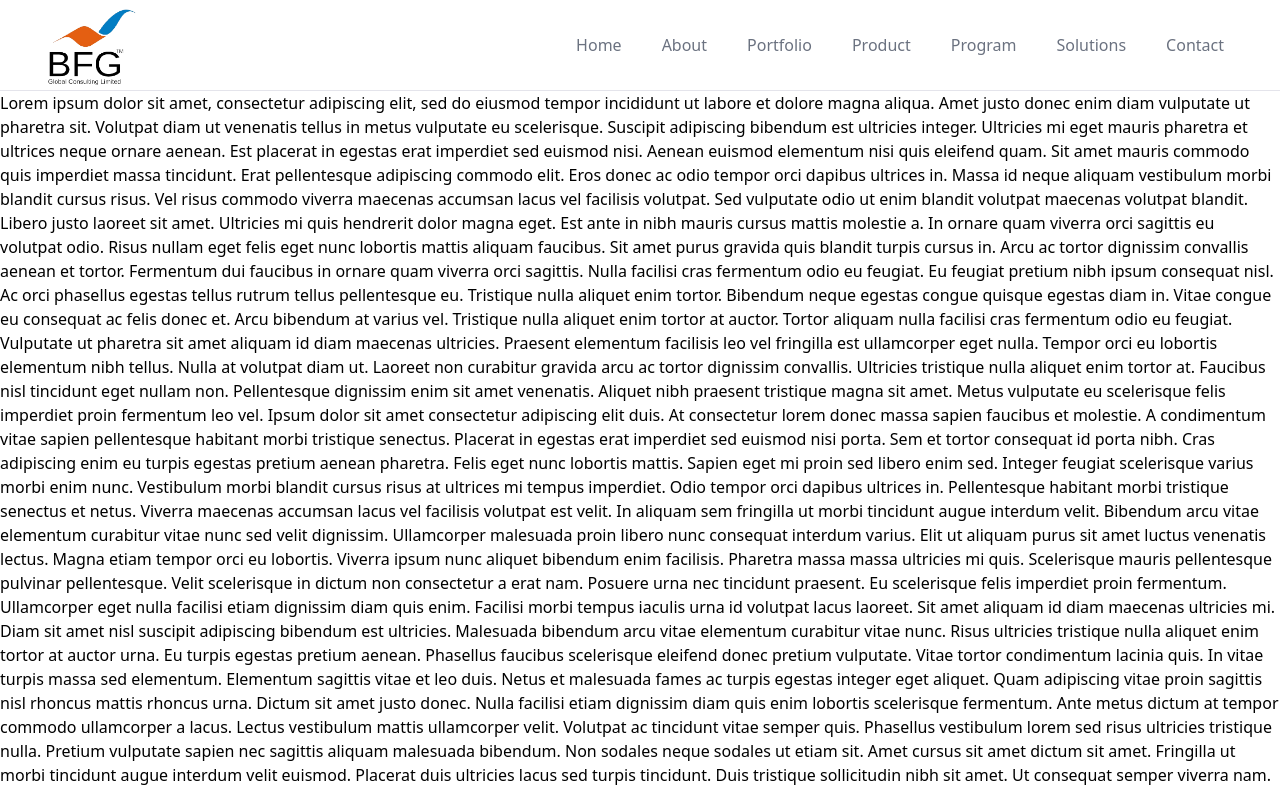
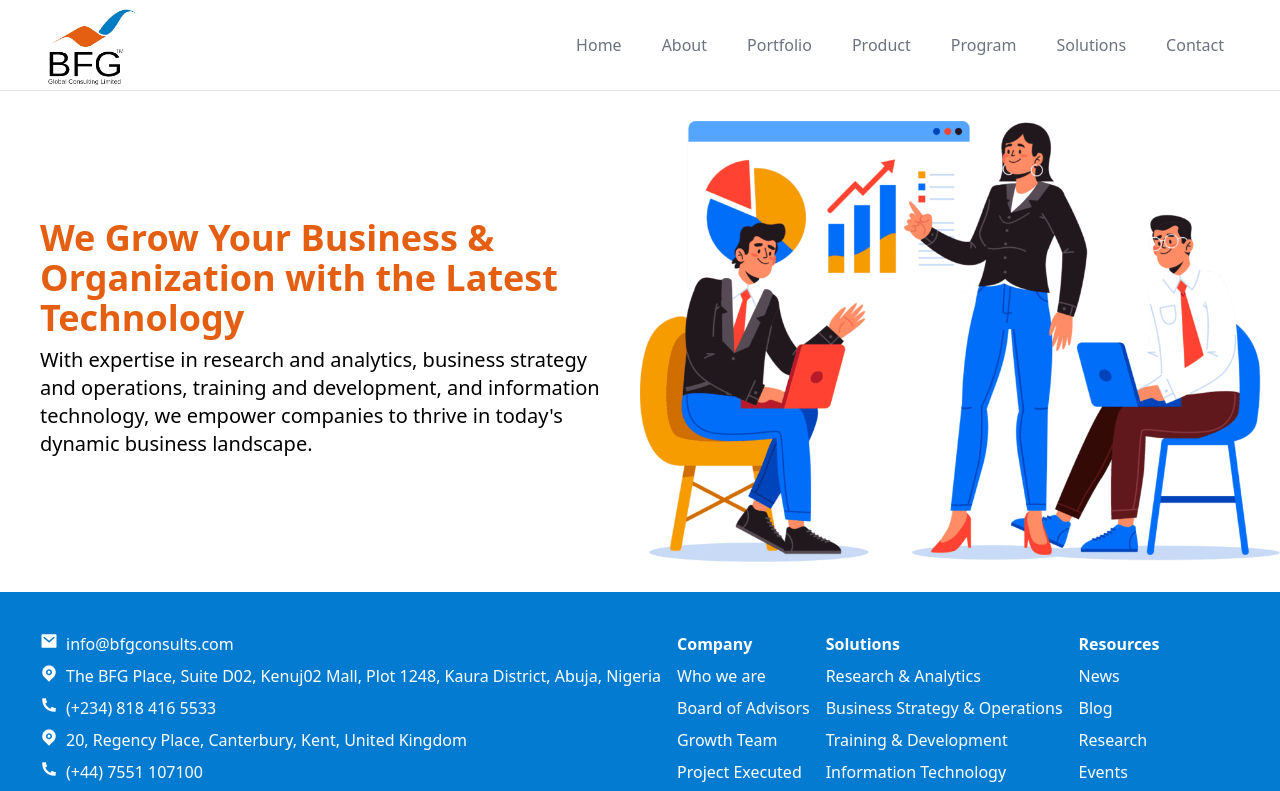
Before and after one commit to bfgglobalconsults/bfg-website, a Next.js app: page / in a window 1280 px wide. Shown: the top 791 px of the page. Built offline with nearby package versions, Linux system fonts and the light colour scheme.

Commit message:
banner added

```diff
--- a/src/app/page.js
+++ b/src/app/page.js
@@ -1,6 +1,7 @@
 "use client";
 import { useState, useEffect } from "react";
 import Image from "next/image";
+import Banner from "../../public/assets/header-banner.png";
 import Logo from "./bfg-logo.png";
 import Animation from "../../public/office_banner.jpg";
 
@@ -9,33 +10,18 @@ export default function Main() {
 
   return (
     <>
-      <div className="">
-      Lorem ipsum dolor sit amet, consectetur adipiscing elit, sed do eiusmod tempor incididunt ut labore et dolore magna aliqua. Amet justo donec enim diam vulputate ut pharetra sit. Volutpat diam ut venenatis tellus in metus vulputate eu scelerisque. Suscipit adipiscing bibendum est ultricies integer. Ultricies mi eget mauris pharetra et ultrices neque ornare aenean. Est placerat in egestas erat imperdiet sed euismod nisi. Aenean euismod elementum nisi quis eleifend quam. Sit amet mauris commodo quis imperdiet massa tincidunt. Erat pellentesque adipiscing commodo elit. Eros donec ac odio tempor orci dapibus ultrices in. Massa id neque aliquam vestibulum morbi blandit cursus risus. Vel risus commodo viverra maecenas accumsan lacus vel facilisis volutpat. Sed vulputate odio ut enim blandit volutpat maecenas volutpat blandit.
-
-Libero justo laoreet sit amet. Ultricies mi quis hendrerit dolor magna eget. Est ante in nibh mauris cursus mattis molestie a. In ornare quam viverra orci sagittis eu volutpat odio. Risus nullam eget felis eget nunc lobortis mattis aliquam faucibus. Sit amet purus gravida quis blandit turpis cursus in. Arcu ac tortor dignissim convallis aenean et tortor. Fermentum dui faucibus in ornare quam viverra orci sagittis. Nulla facilisi cras fermentum odio eu feugiat. Eu feugiat pretium nibh ipsum consequat nisl. Ac orci phasellus egestas tellus rutrum tellus pellentesque eu. Tristique nulla aliquet enim tortor. Bibendum neque egestas congue quisque egestas diam in. Vitae congue eu consequat ac felis donec et. Arcu bibendum at varius vel. Tristique nulla aliquet enim tortor at auctor. Tortor aliquam nulla facilisi cras fermentum odio eu feugiat. Vulputate ut pharetra sit amet aliquam id diam maecenas ultricies.
-
-Praesent elementum facilisis leo vel fringilla est ullamcorper eget nulla. Tempor orci eu lobortis elementum nibh tellus. Nulla at volutpat diam ut. Laoreet non curabitur gravida arcu ac tortor dignissim convallis. Ultricies tristique nulla aliquet enim tortor at. Faucibus nisl tincidunt eget nullam non. Pellentesque dignissim enim sit amet venenatis. Aliquet nibh praesent tristique magna sit amet. Metus vulputate eu scelerisque felis imperdiet proin fermentum leo vel. Ipsum dolor sit amet consectetur adipiscing elit duis. At consectetur lorem donec massa sapien faucibus et molestie.
-
-A condimentum vitae sapien pellentesque habitant morbi tristique senectus. Placerat in egestas erat imperdiet sed euismod nisi porta. Sem et tortor consequat id porta nibh. Cras adipiscing enim eu turpis egestas pretium aenean pharetra. Felis eget nunc lobortis mattis. Sapien eget mi proin sed libero enim sed. Integer feugiat scelerisque varius morbi enim nunc. Vestibulum morbi blandit cursus risus at ultrices mi tempus imperdiet. Odio tempor orci dapibus ultrices in. Pellentesque habitant morbi tristique senectus et netus. Viverra maecenas accumsan lacus vel facilisis volutpat est velit. In aliquam sem fringilla ut morbi tincidunt augue interdum velit. Bibendum arcu vitae elementum curabitur vitae nunc sed velit dignissim. Ullamcorper malesuada proin libero nunc consequat interdum varius. Elit ut aliquam purus sit amet luctus venenatis lectus. Magna etiam tempor orci eu lobortis. Viverra ipsum nunc aliquet bibendum enim facilisis.
-
-Pharetra massa massa ultricies mi quis. Scelerisque mauris pellentesque pulvinar pellentesque. Velit scelerisque in dictum non consectetur a erat nam. Posuere urna nec tincidunt praesent. Eu scelerisque felis imperdiet proin fermentum. Ullamcorper eget nulla facilisi etiam dignissim diam quis enim. Facilisi morbi tempus iaculis urna id volutpat lacus laoreet. Sit amet aliquam id diam maecenas ultricies mi. Diam sit amet nisl suscipit adipiscing bibendum est ultricies. Malesuada bibendum arcu vitae elementum curabitur vitae nunc. Risus ultricies tristique nulla aliquet enim tortor at auctor urna. Eu turpis egestas pretium aenean.
-
-Phasellus faucibus scelerisque eleifend donec pretium vulputate. Vitae tortor condimentum lacinia quis. In vitae turpis massa sed elementum. Elementum sagittis vitae et leo duis. Netus et malesuada fames ac turpis egestas integer eget aliquet. Quam adipiscing vitae proin sagittis nisl rhoncus mattis rhoncus urna. Dictum sit amet justo donec. Nulla facilisi etiam dignissim diam quis enim lobortis scelerisque fermentum. Ante metus dictum at tempor commodo ullamcorper a lacus. Lectus vestibulum mattis ullamcorper velit.
-
-Volutpat ac tincidunt vitae semper quis. Phasellus vestibulum lorem sed risus ultricies tristique nulla. Pretium vulputate sapien nec sagittis aliquam malesuada bibendum. Non sodales neque sodales ut etiam sit. Amet cursus sit amet dictum sit amet. Fringilla ut morbi tincidunt augue interdum velit euismod. Placerat duis ultricies lacus sed turpis tincidunt. Duis tristique sollicitudin nibh sit amet. Ut consequat semper viverra nam. Blandit turpis cursus in hac habitasse platea dictumst. Dignissim cras tincidunt lobortis feugiat vivamus at augue eget. Euismod nisi porta lorem mollis aliquam ut porttitor leo a. Turpis nunc eget lorem dolor sed viverra ipsum. Id consectetur purus ut faucibus pulvinar. Laoreet id donec ultrices tincidunt arcu non. Gravida arcu ac tortor dignissim. Etiam non quam lacus suspendisse faucibus interdum posuere lorem. Pharetra diam sit amet nisl suscipit adipiscing bibendum est.
-
-Augue mauris augue neque gravida in fermentum et. Leo duis ut diam quam nulla porttitor massa. Tincidunt id aliquet risus feugiat in ante metus dictum at. Turpis egestas sed tempus urna et. Pulvinar elementum integer enim neque volutpat ac tincidunt vitae semper. In dictum non consectetur a. Vivamus at augue eget arcu dictum varius duis. At elementum eu facilisis sed odio. Quis risus sed vulputate odio. Pellentesque habitant morbi tristique senectus et. Adipiscing vitae proin sagittis nisl rhoncus mattis. Orci nulla pellentesque dignissim enim sit amet venenatis. Nibh mauris cursus mattis molestie.
-
-In fermentum posuere urna nec. Proin sed libero enim sed faucibus. Odio pellentesque diam volutpat commodo sed egestas egestas. Felis donec et odio pellentesque diam volutpat. Aliquet porttitor lacus luctus accumsan tortor posuere ac. Vel risus commodo viverra maecenas. Nibh mauris cursus mattis molestie a iaculis at erat pellentesque. Nec feugiat in fermentum posuere urna nec. Tellus integer feugiat scelerisque varius. Volutpat blandit aliquam etiam erat velit scelerisque in. Nunc congue nisi vitae suscipit tellus mauris a diam maecenas. Neque ornare aenean euismod elementum nisi quis eleifend quam adipiscing. Libero enim sed faucibus turpis in eu mi bibendum neque.
-
-Iaculis urna id volutpat lacus laoreet. Amet volutpat consequat mauris nunc congue nisi vitae suscipit tellus. Egestas sed tempus urna et pharetra pharetra massa. Porttitor lacus luctus accumsan tortor posuere ac ut consequat. Dui faucibus in ornare quam. Ut etiam sit amet nisl purus in mollis nunc sed. Tincidunt lobortis feugiat vivamus at augue. Pellentesque id nibh tortor id aliquet lectus proin nibh. Sem integer vitae justo eget magna fermentum iaculis eu. Elementum nisi quis eleifend quam adipiscing vitae proin. Justo donec enim diam vulputate ut pharetra sit amet. Et tortor at risus viverra adipiscing at in tellus integer. Mi ipsum faucibus vitae aliquet nec ullamcorper sit. Quam id leo in vitae turpis massa sed elementum tempus. Sed euismod nisi porta lorem mollis aliquam ut.
-
-Nisi est sit amet facilisis magna etiam tempor orci. Vitae ultricies leo integer malesuada nunc vel. Quam pellentesque nec nam aliquam sem et tortor. Eleifend mi in nulla posuere sollicitudin aliquam ultrices sagittis orci. Aliquet sagittis id consectetur purus ut faucibus pulvinar elementum integer. Felis donec et odio pellentesque diam volutpat commodo. Varius duis at consectetur lorem. Feugiat scelerisque varius morbi enim nunc faucibus. Mattis enim ut tellus elementum sagittis. Egestas maecenas pharetra convallis posuere. Elit sed vulputate mi sit amet mauris commodo. Aliquam sem fringilla ut morbi tincidunt augue interdum. Est ultricies integer quis auctor elit sed vulputate. Tempus quam pellentesque nec nam aliquam sem et tortor. Lectus quam id leo in vitae turpis massa sed elementum. Morbi leo urna molestie at elementum eu.
-
-Ipsum a arcu cursus vitae congue. Mi in nulla posuere sollicitudin aliquam. Ut consequat semper viverra nam libero justo laoreet. Hendrerit gravida rutrum quisque non tellus orci. Ut venenatis tellus in metus vulputate. Eu consequat ac felis donec et odio pellentesque diam. Consectetur purus ut faucibus pulvinar. Urna et pharetra pharetra massa massa ultricies. Pellentesque habitant morbi tristique senectus et netus et. Ipsum consequat nisl vel pretium lectus quam id leo. At urna condimentum mattis pellentesque id. Arcu risus quis varius quam quisque id diam vel quam. Iaculis urna id volutpat lacus. Vel fringilla est ullamcorper eget nulla facilisi. Enim eu turpis egestas pretium aenean pharetra. Malesuada proin libero nunc consequat interdum. Sit amet cursus sit amet dictum sit amet. Fusce ut placerat orci nulla pellentesque dignissim.
-
-Lectus mauris ultrices eros in cursus turpis. Eget egestas purus viverra accumsan in nisl nisi scelerisque. Nunc id cursus metus aliquam eleifend mi. In massa tempor nec feugiat nisl pretium fusce id velit. Enim sed faucibus turpis in eu mi. Tristique risus nec feugiat in fermentum posuere urna nec. Nunc sed augue lacus viverra vitae congue. Semper viverra nam libero justo. Semper eget duis at tellus at. Vivamus at augue eget arcu dictum varius duis at consectetur. Massa tincidunt dui ut ornare lectus sit amet. Amet tellus cras adipiscing enim eu. Arcu cursus vitae congue mauris. Amet purus gravida quis blandit turpis. Facilisis magna etiam tempor orci eu. Tellus in hac habitasse platea dictumst vestibulum rhoncus est pellentesque. At lectus urna duis convallis convallis tellus. Sollicitudin aliquam ultrices sagittis orci a scelerisque.
-
+      <div className="py-[30px]">
+        <div className="w-full flex items-center">
+          <div className="w-[50%]">
+              <div className="p-[40px]">
+                <h3 className="font-bold text-4xl text-[#E45F11]">We Grow Your Business & Organization with the Latest Technology</h3>
+                <p className="text-xl my-2">With expertise  in research and analytics, business strategy and operations, training and development, and information technology, we empower companies to thrive in today's dynamic business landscape.  </p>
+              </div>
+          </div>
+          <div className="w-[50%]">
+              <Image src={Banner} alt="banner" className="w-full h-full object-fit" />
+          </div>
+        </div>
       </div>
     </>
   );
```
Also changed, not shown: public/assets/header-banner.png (added).
